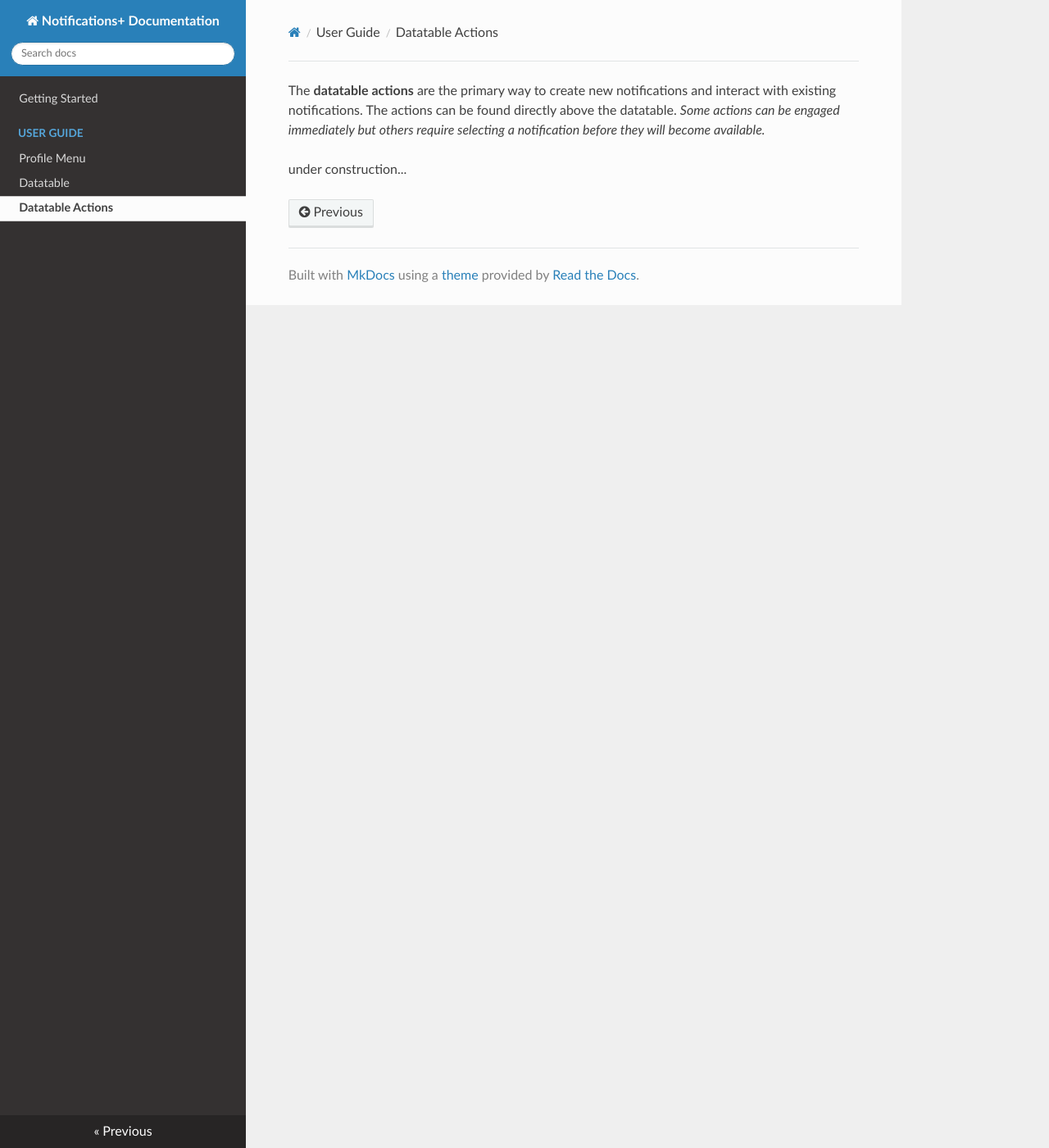
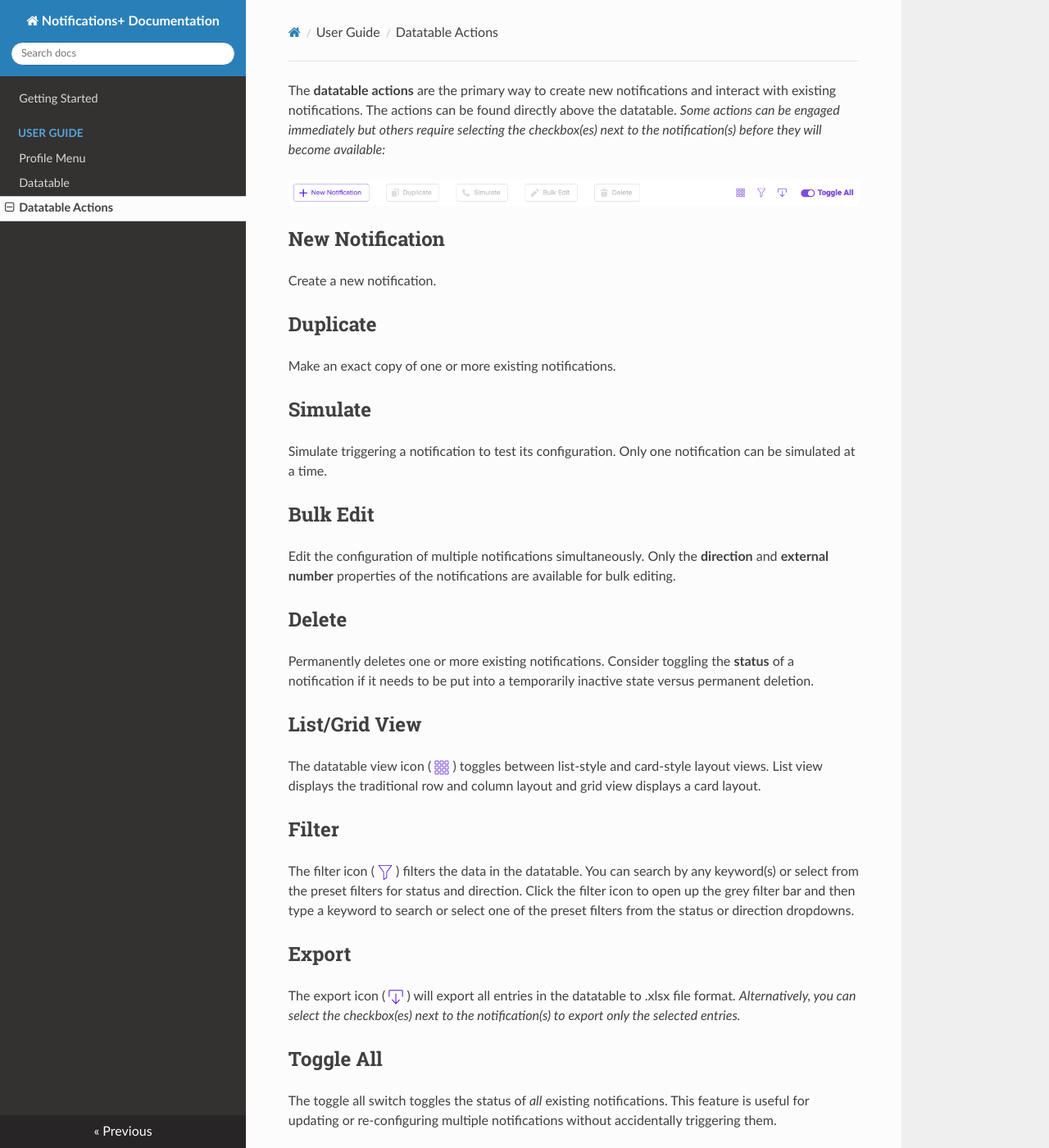
Before and after one commit to RingCentral-Pro-Services/notificationsplus-docs, an MkDocs documentation site: the page built from docs/user-guide/datatable-actions.md, in a window 1280 px wide and 1400 px high. Shown: the whole window at 82% size. Built offline with MkDocs 1.6.1, drawn with Linux system fonts in a browser that asks for light colours; nearby versions of some CDN libraries.

Commit message:
Adding pages

```diff
--- a/docs/user-guide/datatable-actions.md
+++ b/docs/user-guide/datatable-actions.md
@@ -1,3 +1,31 @@
-The **datatable actions** are the primary way to create new notifications and interact with existing notifications. The actions can be found directly above the datatable. *Some actions can be engaged immediately but others require selecting a notification before they will become available.*
+The **datatable actions** are the primary way to create new notifications and interact with existing notifications. The actions can be found directly above the datatable. *Some actions can be engaged immediately but others require selecting the checkbox(es) next to the notification(s) before they will become available:*
 
-under construction...
+![Datatable actions](../assets/datatable-actions.png "Datatable actions")
+
+## New Notification
+Create a new notification.
+
+## Duplicate
+Make an exact copy of one or more existing notifications.
+
+## Simulate
+Simulate triggering a notification to test its configuration. Only one notification can be simulated at a time.
+
+## Bulk Edit
+Edit the configuration of multiple notifications simultaneously. Only the **direction** and **external number** properties of the notifications are available for bulk editing.
+
+## Delete
+Permanently deletes one or more existing notifications. Consider toggling the **status** of a notification if it needs to be put into a temporarily inactive state versus permanent deletion.
+
+## List/Grid View
+
+The datatable view icon ( ![List or Grid View](../assets/list-grid-view.svg "List or Grid View") ) toggles between list-style and card-style layout views. List view displays the traditional row and column layout and grid view displays a card layout.
+
+## Filter
+The filter icon ( ![Filter Icon](../assets/filter-icon.svg "Filter Icon") ) filters the data in the datatable. You can search by any keyword(s) or select from the preset filters for status and direction. Click the filter icon to open up the grey filter bar and then type a keyword to search or select one of the preset filters from the status or direction dropdowns.
+
+## Export
+The export icon ( ![Export Icon](../assets/export-icon.svg "Export Icon") ) will export all entries in the datatable to .xlsx file format. *Alternatively, you can select the checkbox(es) next to the notification(s) to export only the selected entries.*
+
+## Toggle All
+The toggle all switch toggles the status of *all* existing notifications. This feature is useful for updating or re-configuring multiple notifications without accidentally triggering them.
```
Also changed, not shown: docs/user-guide/datatable.md (+2 -10 lines), docs/assets/datatable-actions.png (added), docs/assets/export-icon.svg (added), docs/assets/filter-icon.svg (added), docs/assets/list-grid-view.svg (added), docs/assets/rows-per-page.png (added).
